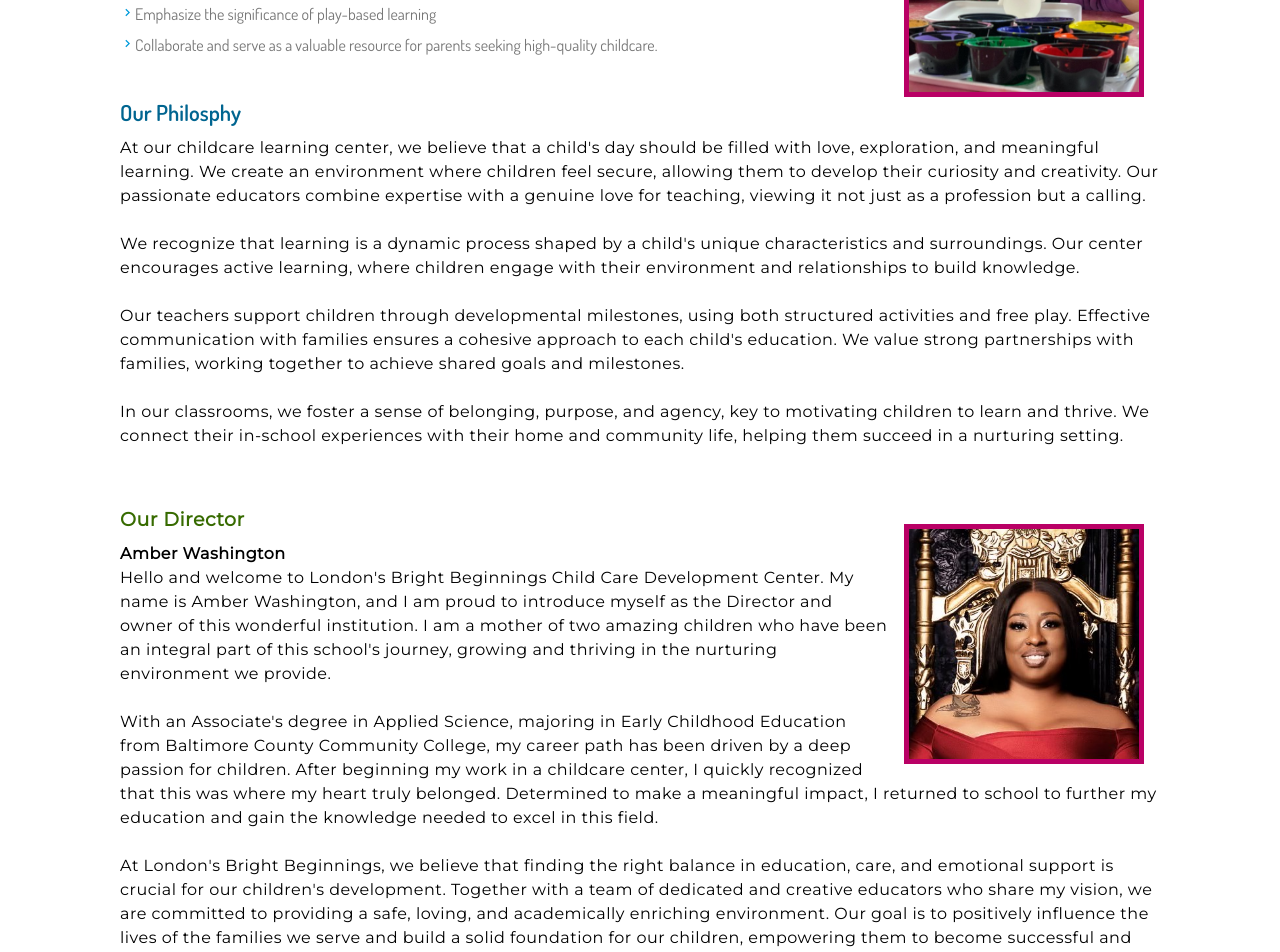
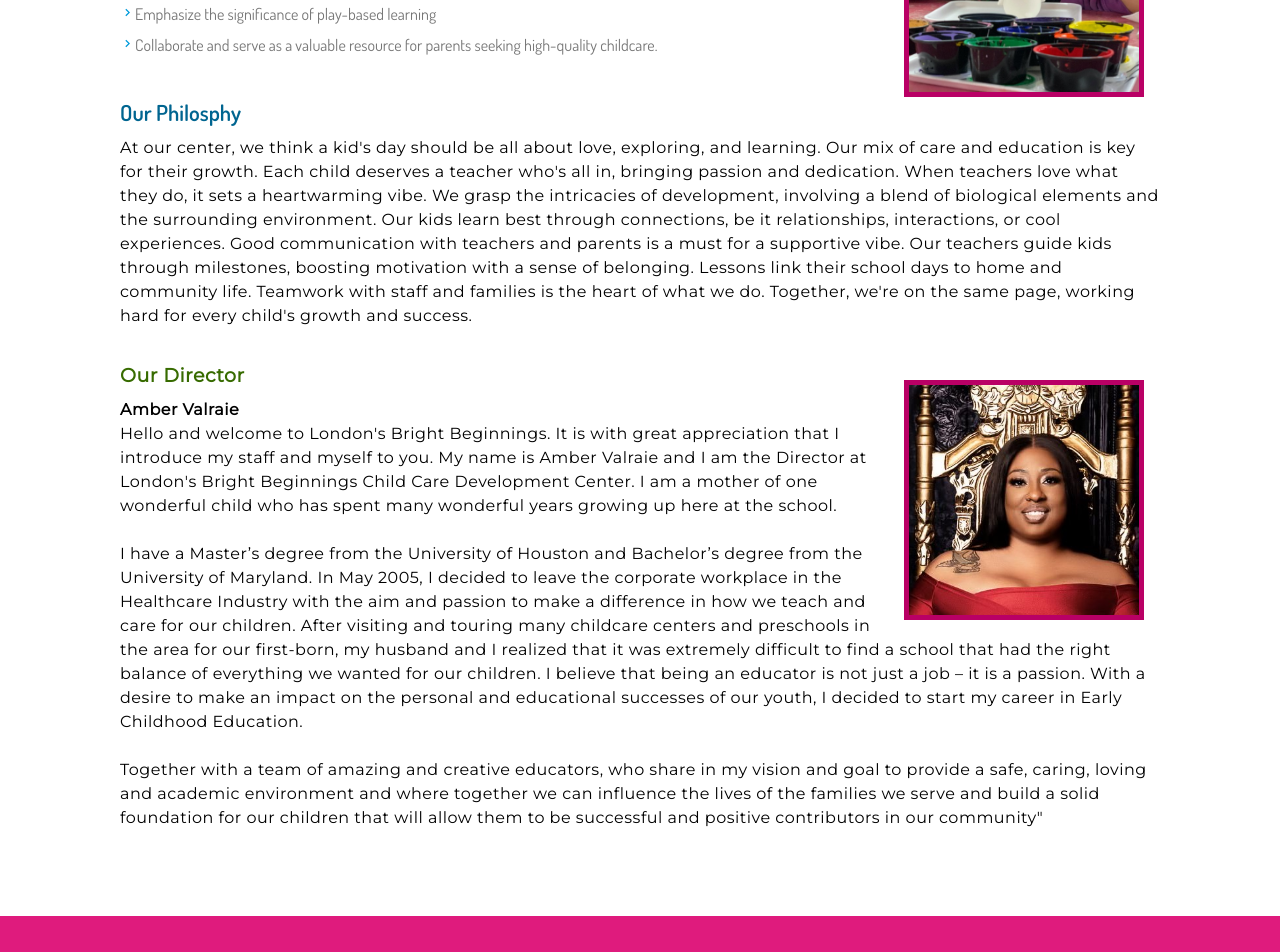
Before and after one commit to adinduokoro/London-s-Bright-Beginnings, a React (Create React App) app: page /about in a window 1280 px wide. Shown: the part 720-1672 px from the top of the page. Built offline with nearby package versions, Linux system fonts and the light colour scheme; a web font is replaced by a local one.

Commit message:
Revert "Updates"
This reverts commit 9b3020b11b742ed40b1580ebb9a621219fb931a1.

```diff
--- a/src/components/contactInfo/ContactInfo.jsx
+++ b/src/components/contactInfo/ContactInfo.jsx
@@ -11,14 +11,14 @@ const ContactInfo = () => {
           <div className="contact__info">
             <p className="contact__name title-text">London's Bright Beginnings</p>
             <p className="contact__name title-text">Child Learning Center</p>
-            {/* <p className="contact__street title-text">1234 Baltimore St</p> */}
+            <p className="contact__street title-text">1234 Baltimore St</p>
             <p className="contact__postal title-text">Baltimore, MD 21236</p>
             <h2 className="contact__phone head-text">T: +1 (443) 939-0012</h2>
             <p className="contact__hours body-text">
               Hours of operation. Monday-Friday (6:30am-6:30pm)
             </p>
             <h2 className="contact__email title-text">Email:
-            <span> londonsbblc@gmail.com</span>
+            <span> londonslearningcenterllc@yahoo.com</span>
 
             </h2>
           </div>
--- a/src/components/footer/data.js
+++ b/src/components/footer/data.js
@@ -27,9 +27,9 @@ export const footerData = [
 
 export const footerContact = [
   {
-    // street: "1234 Baltimore St",
+    street: "1234 Baltimore St",
     state: "Baltimore, MD 21236",
     tel: "(443) 939-0012",
-    email: "londonsbblc@gmail.com",
+    email: "londonslearningcenterllc@yahoo.com",
   },
 ]
--- a/src/pages/About.jsx
+++ b/src/pages/About.jsx
@@ -26,85 +26,28 @@ const About = () => {
                 "Cultivate confidence, respect, and a lifelong love for learning. ",
                 "Ignite and foster exploration, creativity, and critical thinking. ",
                 "Emphasize the significance of play-based learning",
-                "Collaborate and serve as a valuable resource for parents seeking high-quality childcare.",
+                "Collaborate and serve as a valuable resource for parents seeking high-quality childcare."
               ]}
             />
             <ParagraphContent
               title={"Our Philosphy"}
-              body={
-                <p>
-                  At our childcare learning center, we believe that a child's
-                  day should be filled with love, exploration, and meaningful
-                  learning. We create an environment where children feel secure,
-                  allowing them to develop their curiosity and creativity. Our
-                  passionate educators combine expertise with a genuine love for
-                  teaching, viewing it not just as a profession but a calling.
-                  <br />
-                  <br />
-                  We recognize that learning is a dynamic process shaped by a
-                  child's unique characteristics and surroundings. Our center
-                  encourages active learning, where children engage with their
-                  environment and relationships to build knowledge.
-                  <br />
-                  <br />
-                  Our teachers support children through developmental
-                  milestones, using both structured activities and free play.
-                  Effective communication with families ensures a cohesive
-                  approach to each child's education. We value strong
-                  partnerships with families, working together to achieve shared
-                  goals and milestones.
-                  <br />
-                  <br />
-                  In our classrooms, we foster a sense of belonging, purpose,
-                  and agency, key to motivating children to learn and thrive. We
-                  connect their in-school experiences with their home and
-                  community life, helping them succeed in a nurturing setting.
-                  <br />
-                  <br />
-                </p>
+              body={<p>
+
+                At our center, we think a kid's day should be all about love, exploring, and learning. Our mix of care and education is key for their growth. Each child deserves a teacher who's all in, bringing passion and dedication. When teachers love what they do, it sets a heartwarming vibe. We grasp the intricacies of development, involving a blend of biological elements and the surrounding environment. Our kids learn best through connections, be it relationships, interactions, or cool experiences. Good communication with teachers and parents is a must for a supportive vibe. Our teachers guide kids through milestones, boosting motivation with a sense of belonging. Lessons link their school days to home and community life. Teamwork with staff and families is the heart of what we do. Together, we're on the same page, working hard for every child's growth and success.
+              </p>
               }
             />
           </div>
           <div className="our__director section">
             <ParagraphImg img={directorImg} />
             <ParagraphContent
+
               header={"Our Director"}
-              subHeader={"Amber Washington"}
-              body={
-                <p>
-                  Hello and welcome to London's Bright Beginnings Child Care
-                  Development Center. My name is Amber Washington, and I am
-                  proud to introduce myself as the Director and owner of this
-                  wonderful institution. I am a mother of two amazing children
-                  who have been an integral part of this school's journey,
-                  growing and thriving in the nurturing environment we provide.
-                  <br />
-                  <br />
-                  With an Associate's degree in Applied Science, majoring in
-                  Early Childhood Education from Baltimore County Community
-                  College, my career path has been driven by a deep passion for
-                  children. After beginning my work in a childcare center, I
-                  quickly recognized that this was where my heart truly
-                  belonged. Determined to make a meaningful impact, I returned
-                  to school to further my education and gain the knowledge
-                  needed to excel in this field.
-                  <br />
-                  <br />
-                  At London's Bright Beginnings, we believe that finding the
-                  right balance in education, care, and emotional support is
-                  crucial for our children's development. Together with a team
-                  of dedicated and creative educators who share my vision, we
-                  are committed to providing a safe, loving, and academically
-                  enriching environment. Our goal is to positively influence the
-                  lives of the families we serve and build a solid foundation
-                  for our children, empowering them to become successful and
-                  positive contributors to our community.
-                  <br />
-                  <br />
-                  We look forward to welcoming you and your child to our
-                  community, where every child's bright beginning starts here.
-                  community.
-                </p>
+              subHeader={"Amber Valraie"}
+              body= {
+              <p>
+                Hello and welcome to London's Bright Beginnings. It is with great appreciation that I introduce my staff and myself to you. My name is Amber Valraie and I am the Director at London's Bright Beginnings Child Care Development Center. I am a mother of one wonderful child who has spent many wonderful years growing up here at the school. <br/><br/> I have a Master’s degree from the University of Houston and Bachelor’s degree from the University of Maryland. In May 2005, I decided to leave the corporate workplace in the Healthcare Industry with the aim and passion to make a difference in how we teach and care for our children. After visiting and touring many childcare centers and preschools in the area for our first-born, my husband and I realized that it was extremely difficult to find a school that had the right balance of everything we wanted for our children. I believe that being an educator is not just a job – it is a passion. With a desire to make an impact on the personal and educational successes of our youth, I decided to start my career in Early Childhood Education.<br/><br/> Together with a team of amazing and creative educators, who share in my vision and goal to provide a safe, caring, loving and academic environment and where together we can influence the lives of the families we serve and build a solid foundation for our children that will allow them to be successful and positive contributors in our community"
+              </p>
               }
             />
           </div>
--- a/src/pages/Programs.jsx
+++ b/src/pages/Programs.jsx
@@ -34,6 +34,8 @@ const Programs = () => {
                   learning and growth.
                 </p>
               }
+              docName={"Sample Infant Daily Schedule (PDF)"}
+              docLink={curriculum}
             />
             <ParagraphContent
               title={"Toddlers"}
@@ -61,6 +63,8 @@ const Programs = () => {
                   trusting and affectionate relationship throughout the process.
                 </p>
               }
+              docName={"Sample Toddler Daily Schedule (PDF)"}
+              docLink={curriculum}
             />
             <ParagraphImg img={toddler2} />
             <ParagraphContent
@@ -91,6 +95,8 @@ const Programs = () => {
                   and confidence crucial for ongoing learning.
                 </p>
               }
+              docName={"Sample Preschool Daily Schedule (PDF)"}
+              docLink={curriculum}
             />
             <ParagraphContent
               title={"School Age"}
```
Also changed, not shown: 1 other file (tests, documents, lock files or other folders).
